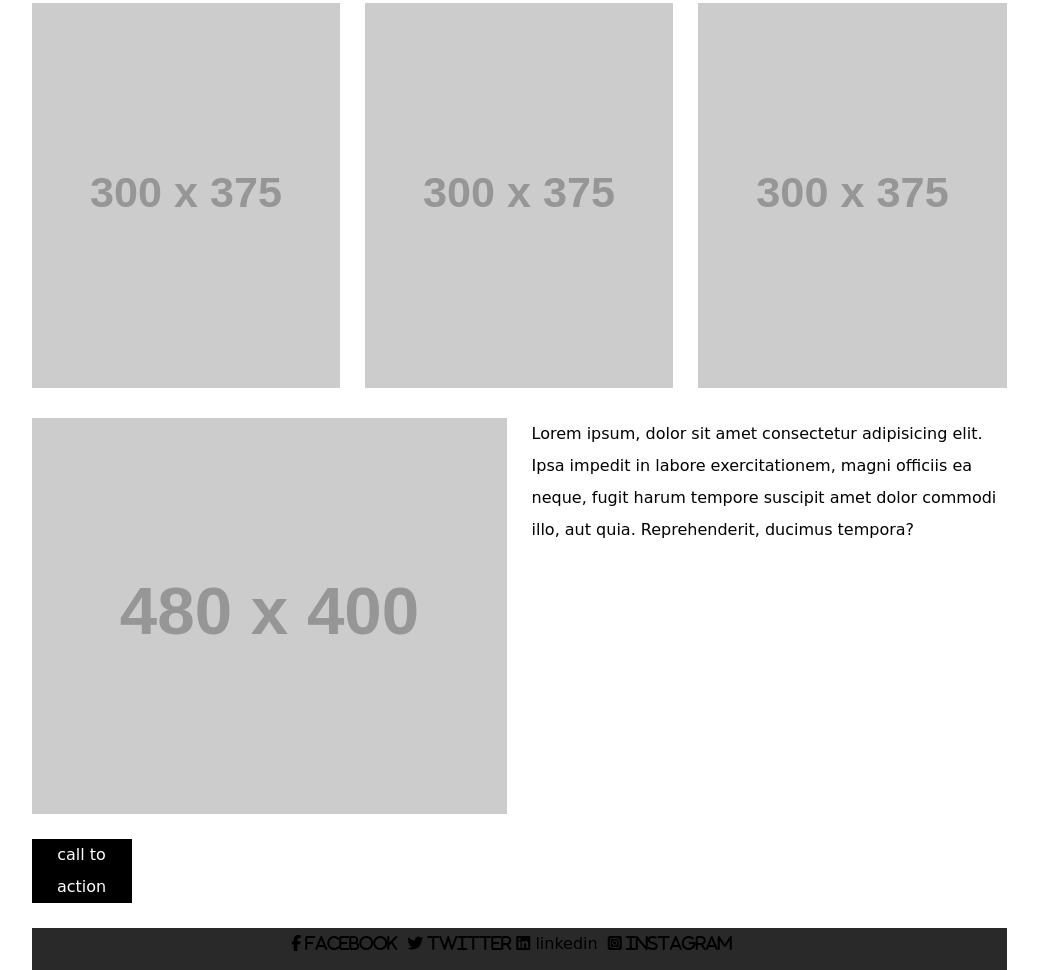
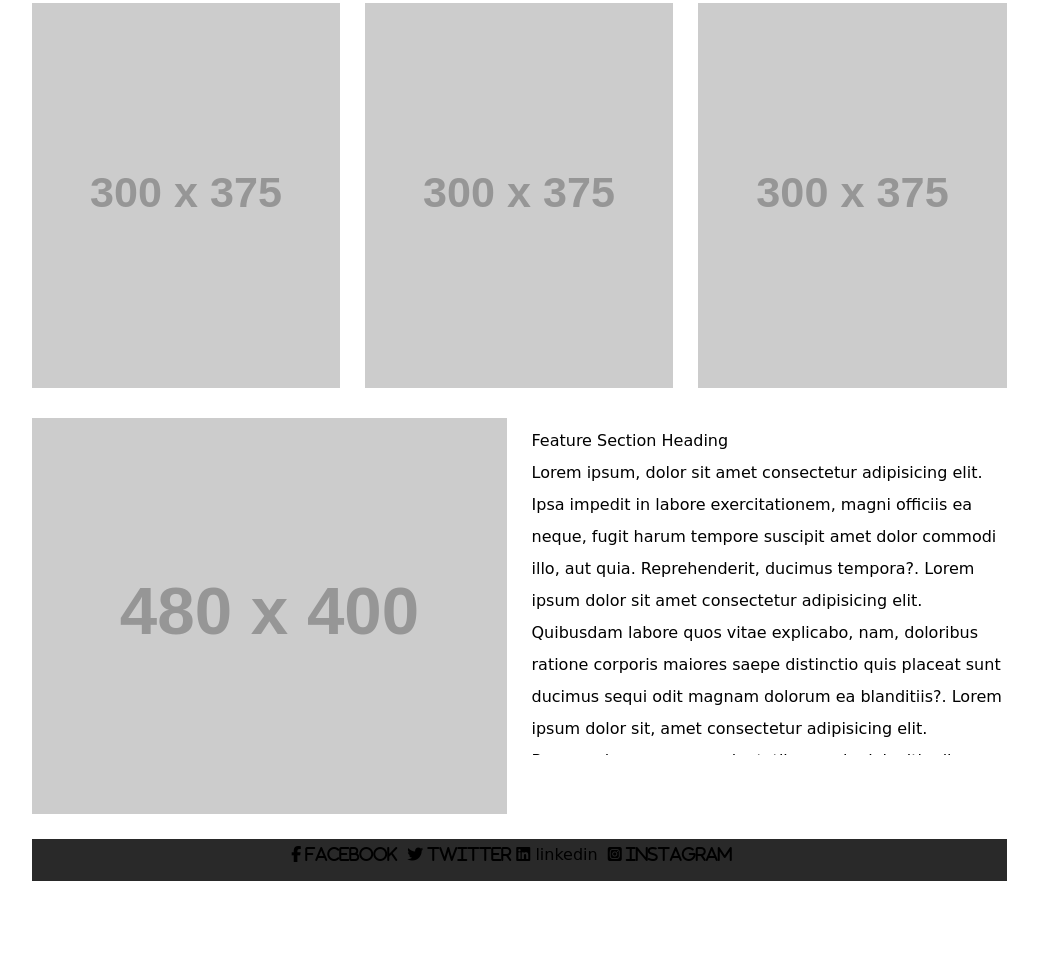
Before and after one commit to Samerodeh/wirefame-exercise-, a plain HTML site: page index.html in a window 1280 px wide. Shown: the part 577-1547 px from the top of the page, without its empty margins (121-1159 px from the left). After the commit the page ends 1458 px from the top, so only its background shows below. Drawn offline with Linux system fonts and the light colour scheme; placeholder pictures from the web are drawn by us; a web font is replaced by a local one.

Commit message:
edit wirefame-exercise-

```diff
--- a/css/style.css
+++ b/css/style.css
@@ -76,7 +76,13 @@ main section:nth-child(3) {
 
 }
 
-main h5 {
+main article {
+  height: 330px;
+  overflow: scroll;
+  margin: 7px 0;
+}
+
+main button {
     display: grid;
     grid-template-columns: 1fr;
     text-align: center;
@@ -88,7 +94,7 @@ main h5 {
 
 }
 
-main h5:hover {
+main button:hover {
 
     background-color: rgb(39, 39, 39);
 
--- a/index.html
+++ b/index.html
@@ -34,16 +34,30 @@
 
             <section>
                 <img src="https://via.placeholder.com/480x400/000" alt="">
-                <p>  Lorem ipsum, dolor sit amet consectetur adipisicing elit.
-                     Ipsa impedit in labore exercitationem, magni officiis ea neque,
-                     fugit harum tempore suscipit amet dolor commodi illo, aut quia. Reprehenderit, ducimus tempora?
 
 
-                    </p>
+                <article>
+
+                    <h2>Feature Section Heading</h2>
+
+                <p>
+                    Lorem ipsum, dolor sit amet consectetur adipisicing elit.
+                    Ipsa impedit in labore exercitationem, magni officiis ea neque,
+                    fugit harum tempore suscipit amet dolor commodi illo, aut quia. Reprehenderit, ducimus tempora?.
+                    Lorem ipsum dolor sit amet consectetur adipisicing elit. Quibusdam labore quos vitae explicabo,
+                    nam, doloribus ratione corporis maiores saepe distinctio quis placeat sunt ducimus sequi odit magnam dolorum ea blanditiis?.
+                    Lorem ipsum dolor sit, amet consectetur adipisicing elit.
+                    Recusandae quas non voluptatibus unde deleniti odio asperiores provident fugit blanditiis.
+                    Officiis totam sit dicta numquam aut porro, at pariatur reiciendis quibusdam.
 
 
+               </p>
 
-                    <h5>call to action</h5>
+
+               <button>call to action</button>
+
+
+            </article>
 
 
 
```
